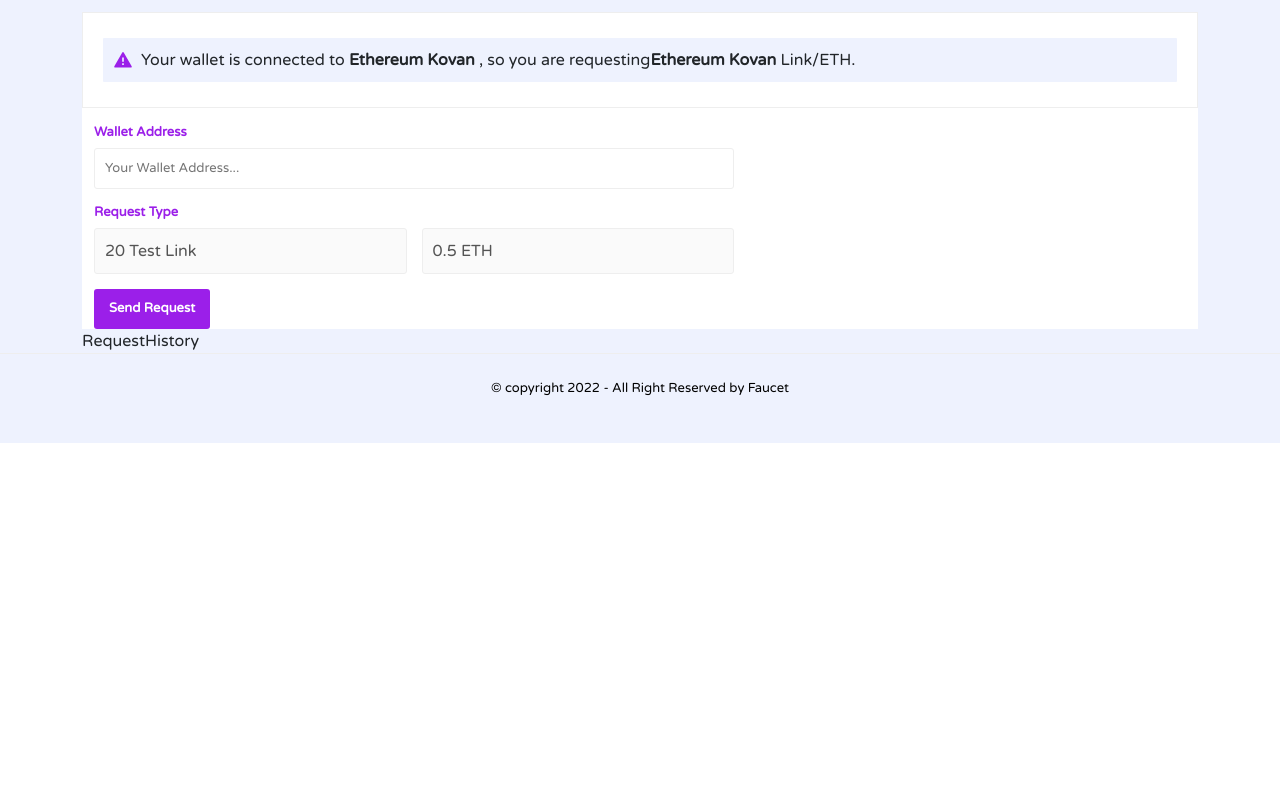
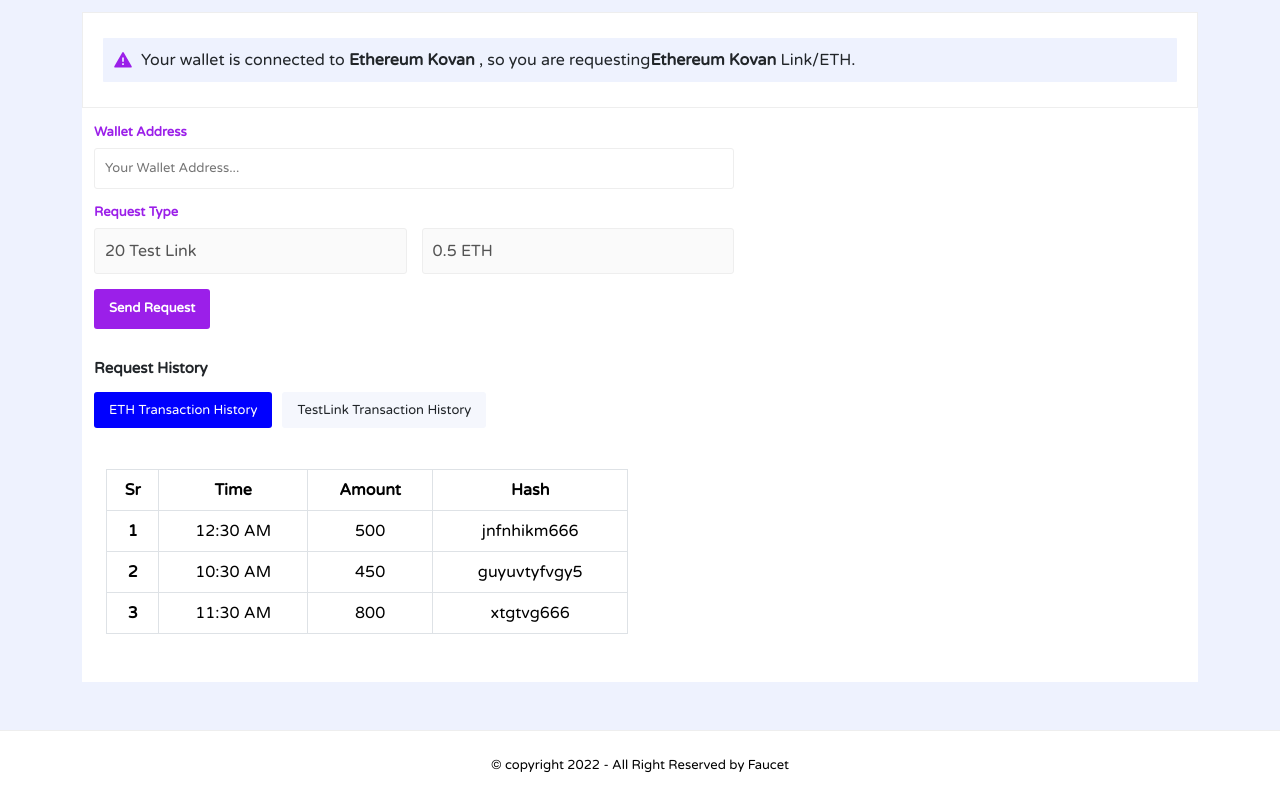
Before and after one commit to Sarwarhridoy4/faucets-fontend, a React (Vite) app: page / in a window 1280 px wide. Shown: the part 350-1150 px from the top of the page. Before the commit the page ends 800 px from the top, so only its background shows below. Built offline with nearby package versions, Linux system fonts and the light colour scheme.

Commit message:
footer fixed

```diff
--- a/src/App.css
+++ b/src/App.css
@@ -5,5 +5,5 @@
 }
 .home {
     background: #eef2fe;
-    padding-bottom: 20px;
+
 }
--- a/src/components/Footer/Footer.css
+++ b/src/components/Footer/Footer.css
@@ -4,4 +4,5 @@
     font-size: 13px;
     padding: 25px 0;
     text-align: center;
+
 }
--- a/src/components/Footer/Footer.tsx
+++ b/src/components/Footer/Footer.tsx
@@ -1,7 +1,7 @@
 import './Footer.css'
 const Footer = () => {
   return (
-      <footer className="footer">
+      <footer className="footer bg-white mt-5 mb-0">
           <span>&copy; copyright 2022 - All Right Reserved by Faucet</span>
     </footer>
   )
--- /dev/null
+++ b/src/components/RequestLink/RequestHistory/RequestHistory.css
@@ -0,0 +1,25 @@
+.req_history {
+    margin-top: 30px !important;
+}
+
+.req_history h2 {
+    font-size: 15px;
+    margin-bottom: 20px !important;
+    font-weight: 700;
+}
+
+.tabs .active_tabs {
+    background: #00f !important;
+    color: #fff;
+}
+
+.tabs span {
+    background: #f5f7fd;
+    border-radius: 3px;
+    cursor: pointer;
+    font-size: 13px;
+    margin-right: 10px;
+    padding: 10px 15px;
+    -webkit-user-select: none;
+    user-select: none;
+}
--- a/src/components/RequestLink/RequestHistory/RequestHistory.tsx
+++ b/src/components/RequestLink/RequestHistory/RequestHistory.tsx
@@ -1,8 +1,100 @@
+import { useState } from "react";
+import "./RequestHistory.css";
+const RequestHistory = () => {
+  const [name, setName] = useState("eth");
+  return (
+    <div className='req_history'>
+      <h2>Request History</h2>
+      <div className='tabs d-flex d-lg-block'>
+        <span
+          onClick={() => setName("eth")}
+          className={name === "eth" && "active_tabs"}
+        >
+          ETH Transaction History
+        </span>
+        <span
+          onClick={() => setName("testLink")}
+          className={name === "testLink" && "active_tabs"}
+        >
+          TestLink Transaction History
+        </span>
+      </div>
+      <div className='history_text'>
+        <div className='history'>
+          <div className='container text-center'>
+            <div className='row'>
+              <div className='col'>
+                {name === "eth" ? (
+                  <table className='table table-bordered my-5 overflow-scroll'>
+                    <thead>
+                      <tr>
+                        <th scope='col'>Sr</th>
+                        <th scope='col'>Time</th>
+                        <th scope='col'>Amount</th>
+                        <th scope='col'>Hash</th>
+                      </tr>
+                    </thead>
+                    <tbody>
+                      <tr>
+                        <th scope='row'>1</th>
+                        <td>12:30 AM</td>
+                        <td>500</td>
+                        <td>jnfnhikm666</td>
+                      </tr>
+                      <tr>
+                        <th scope='row'>2</th>
+                        <td>10:30 AM</td>
+                        <td>450</td>
+                        <td>guyuvtyfvgy5</td>
+                      </tr>
+                      <tr>
+                        <th scope='row'>3</th>
+                        <td>11:30 AM</td>
+                        <td>800</td>
+                        <td>xtgtvg666</td>
+                      </tr>
+                    </tbody>
+                  </table>
+                ) : (
+                  <table className='table table-bordered my-5 overflow-scroll'>
+                    <thead>
+                      <tr>
+                        <th scope='col'>Sr</th>
+                        <th scope='col'>Time</th>
+                        <th scope='col'>Amount</th>
+                        <th scope='col'>Hash</th>
+                      </tr>
+                    </thead>
+                    <tbody>
+                      <tr>
+                        <th scope='row'>1</th>
+                        <td>05:30 AM</td>
+                        <td>500</td>
+                        <td>jnfnhikmvghvg6</td>
+                      </tr>
+                      <tr>
+                        <th scope='row'>2</th>
+                        <td>05:30 AM</td>
+                        <td>350</td>
+                        <td>guyuvtyfvgy5</td>
+                      </tr>
+                      <tr>
+                        <th scope='row'>3</th>
+                        <td>11:30 AM</td>
+                        <td>1000</td>
+                        <td>xtgtvg666</td>
+                      </tr>
+                    </tbody>
+                  </table>
+                )}
+              </div>
+              <div className='col d-none d-lg-flex'></div>
+            </div>
+          </div>
+        </div>
+      </div>
+    </div>
+  );
+};
 
-const RequestHistory = () => {
-  return (
-    <div>RequestHistory</div>
-  )
-}
-
-export default RequestHistory
+export default RequestHistory;
--- a/src/components/RequestLink/RequestLink.tsx
+++ b/src/components/RequestLink/RequestLink.tsx
@@ -1,5 +1,4 @@
 
-import RequestHistory from "./RequestHistory/RequestHistory";
 import SubmitForm from "./SubmitForm/SubmitForm";
 import "./RequestLink.css"
 const RequestLink = () => {
@@ -16,7 +15,7 @@
       </div>
       </div>
       <SubmitForm />
-      <RequestHistory />
+
     </div>
   );
 };
--- a/src/components/RequestLink/SubmitForm/SubmitForm.tsx
+++ b/src/components/RequestLink/SubmitForm/SubmitForm.tsx
@@ -1,4 +1,5 @@
 import Alert from "../Alert/Alert";
+import RequestHistory from "../RequestHistory/RequestHistory";
 import "./SubmitForm.css";
 const SubmitForm = () => {
   return (
@@ -55,6 +56,7 @@
           </div>
           <div className='col d-none d-lg-block'></div>
         </div>
+        <RequestHistory />
       </div>
     </div>
   );
```
